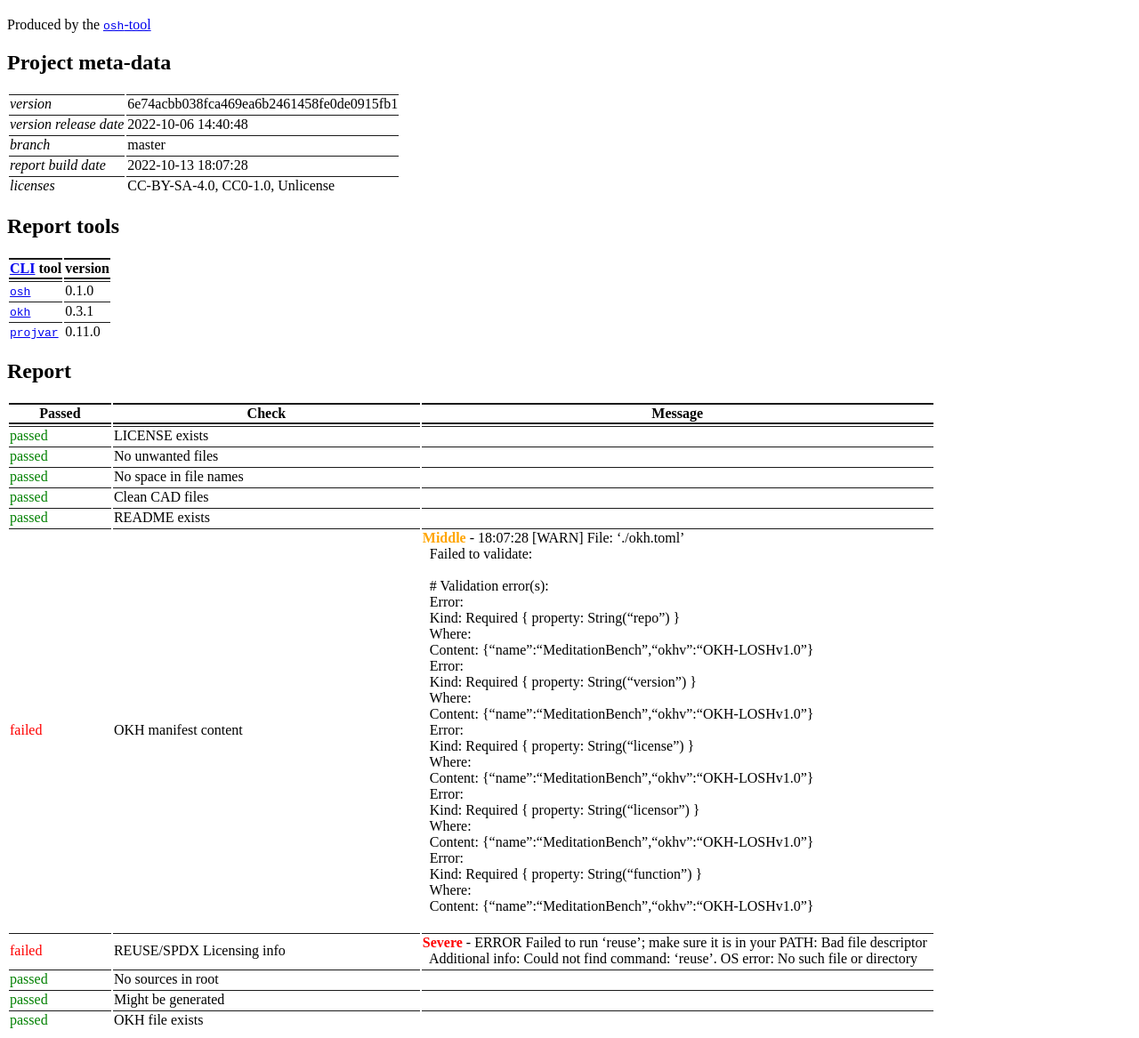
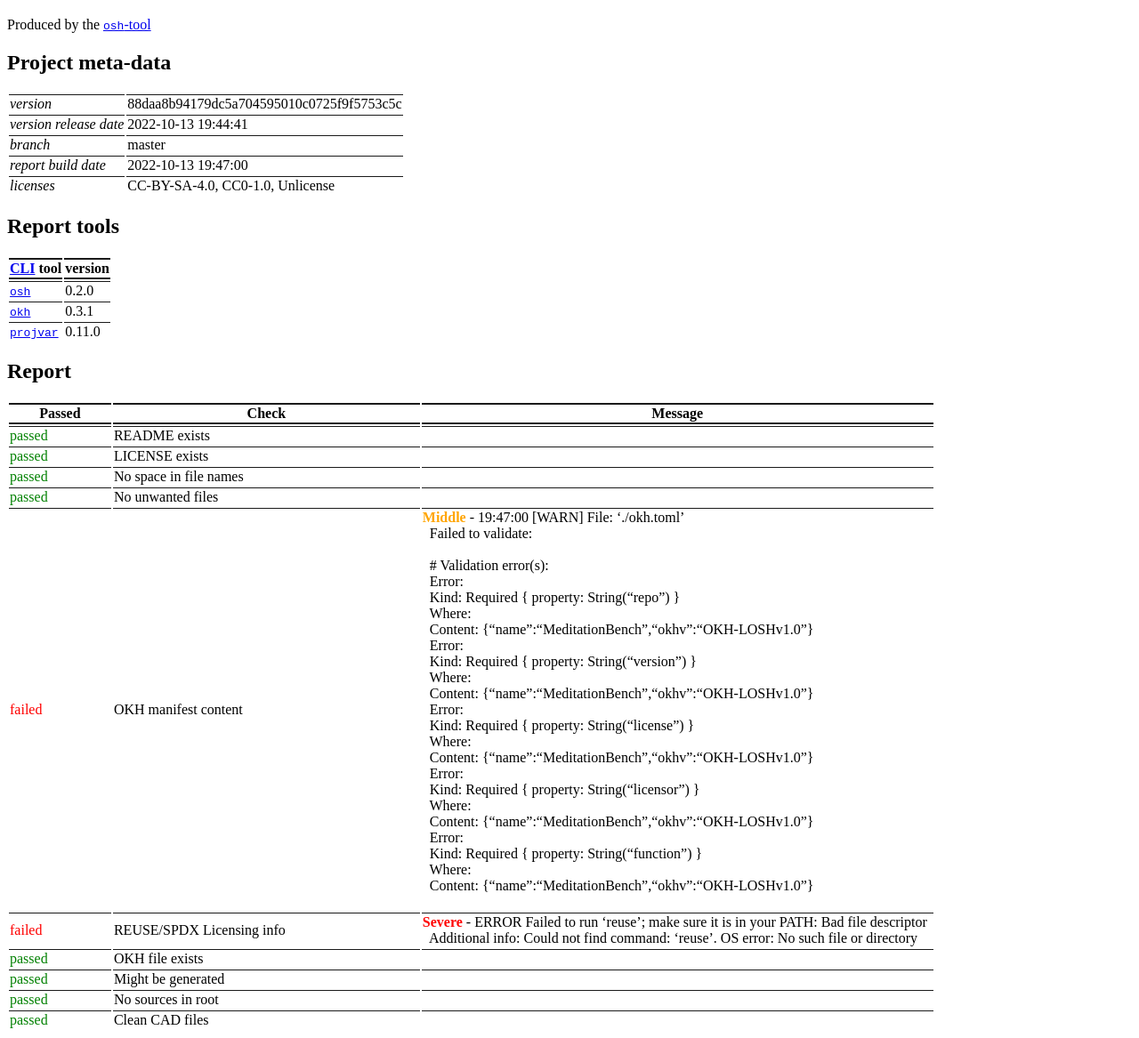
Before and after one commit to hoijui/MeditationBench, a plain HTML site: page osh-report.html in a window 1280 px wide. Shown: the part 61-1228 px from the top of the page at 89% size. Drawn offline with Linux system fonts and the light colour scheme.

Commit message:
deploy: 88daa8b94179dc5a704595010c0725f9f5753c5c

```diff
--- a/osh-report.html
+++ b/osh-report.html
@@ -33,11 +33,11 @@ max-width: 360em;
 <tbody>
 <tr class="odd">
 <td><em>version</em></td>
-<td>6e74acbb038fca469ea6b2461458fe0de0915fb1</td>
+<td>88daa8b94179dc5a704595010c0725f9f5753c5c</td>
 </tr>
 <tr class="even">
 <td><em>version release date</em></td>
-<td>2022-10-06 14:40:48</td>
+<td>2022-10-13 19:44:41</td>
 </tr>
 <tr class="odd">
 <td><em>branch</em></td>
@@ -45,7 +45,7 @@ max-width: 360em;
 </tr>
 <tr class="even">
 <td><em>report build date</em></td>
-<td>2022-10-13 18:07:28</td>
+<td>2022-10-13 19:47:00</td>
 </tr>
 <tr class="odd">
 <td><em>licenses</em></td>
@@ -64,7 +64,7 @@ max-width: 360em;
 <tbody>
 <tr class="odd">
 <td><a href="https://gitlab.com/OSEGermany/osh-tool/"><code>osh</code></a></td>
-<td>0.1.0</td>
+<td>0.2.0</td>
 </tr>
 <tr class="even">
 <td><a href="https://github.com/OPEN-NEXT/LOSH-OKH-tool"><code>okh</code></a></td>
@@ -93,12 +93,12 @@ max-width: 360em;
 <tbody>
 <tr class="odd">
 <td><font color="green">passed</font></td>
-<td>LICENSE exists</td>
+<td>README exists</td>
 <td></td>
 </tr>
 <tr class="even">
 <td><font color="green">passed</font></td>
-<td>No unwanted files</td>
+<td>LICENSE exists</td>
 <td></td>
 </tr>
 <tr class="odd">
@@ -108,37 +108,37 @@ max-width: 360em;
 </tr>
 <tr class="even">
 <td><font color="green">passed</font></td>
-<td>Clean CAD files</td>
+<td>No unwanted files</td>
+<td></td>
+</tr>
+<tr class="odd">
+<td><font color="red">failed</font></td>
+<td>OKH manifest content</td>
+<td><font color="orange"><strong>Middle</strong></font> - 19:47:00 [WARN] File: ‘./okh.toml’ <br>  Failed to validate: <br>  <br>  # Validation error(s): <br>  Error: <br>  Kind: Required { property: String(“repo”) } <br>  Where: <br>  Content: {“name”:“MeditationBench”,“okhv”:“OKH-LOSHv1.0”} <br>  Error: <br>  Kind: Required { property: String(“version”) } <br>  Where: <br>  Content: {“name”:“MeditationBench”,“okhv”:“OKH-LOSHv1.0”} <br>  Error: <br>  Kind: Required { property: String(“license”) } <br>  Where: <br>  Content: {“name”:“MeditationBench”,“okhv”:“OKH-LOSHv1.0”} <br>  Error: <br>  Kind: Required { property: String(“licensor”) } <br>  Where: <br>  Content: {“name”:“MeditationBench”,“okhv”:“OKH-LOSHv1.0”} <br>  Error: <br>  Kind: Required { property: String(“function”) } <br>  Where: <br>  Content: {“name”:“MeditationBench”,“okhv”:“OKH-LOSHv1.0”} <br> </td>
+</tr>
+<tr class="even">
+<td><font color="red">failed</font></td>
+<td>REUSE/SPDX Licensing info</td>
+<td><font color="red"><strong>Severe</strong></font> - ERROR Failed to run ‘reuse’; make sure it is in your PATH: Bad file descriptor <br>  Additional info: Could not find command: ‘reuse’. OS error: No such file or directory</td>
+</tr>
+<tr class="odd">
+<td><font color="green">passed</font></td>
+<td>OKH file exists</td>
+<td></td>
+</tr>
+<tr class="even">
+<td><font color="green">passed</font></td>
+<td>Might be generated</td>
 <td></td>
 </tr>
 <tr class="odd">
 <td><font color="green">passed</font></td>
-<td>README exists</td>
-<td></td>
-</tr>
-<tr class="even">
-<td><font color="red">failed</font></td>
-<td>OKH manifest content</td>
-<td><font color="orange"><strong>Middle</strong></font> - 18:07:28 [WARN] File: ‘./okh.toml’ <br>  Failed to validate: <br>  <br>  # Validation error(s): <br>  Error: <br>  Kind: Required { property: String(“repo”) } <br>  Where: <br>  Content: {“name”:“MeditationBench”,“okhv”:“OKH-LOSHv1.0”} <br>  Error: <br>  Kind: Required { property: String(“version”) } <br>  Where: <br>  Content: {“name”:“MeditationBench”,“okhv”:“OKH-LOSHv1.0”} <br>  Error: <br>  Kind: Required { property: String(“license”) } <br>  Where: <br>  Content: {“name”:“MeditationBench”,“okhv”:“OKH-LOSHv1.0”} <br>  Error: <br>  Kind: Required { property: String(“licensor”) } <br>  Where: <br>  Content: {“name”:“MeditationBench”,“okhv”:“OKH-LOSHv1.0”} <br>  Error: <br>  Kind: Required { property: String(“function”) } <br>  Where: <br>  Content: {“name”:“MeditationBench”,“okhv”:“OKH-LOSHv1.0”} <br> </td>
-</tr>
-<tr class="odd">
-<td><font color="red">failed</font></td>
-<td>REUSE/SPDX Licensing info</td>
-<td><font color="red"><strong>Severe</strong></font> - ERROR Failed to run ‘reuse’; make sure it is in your PATH: Bad file descriptor <br>  Additional info: Could not find command: ‘reuse’. OS error: No such file or directory</td>
-</tr>
-<tr class="even">
-<td><font color="green">passed</font></td>
 <td>No sources in root</td>
-<td></td>
-</tr>
-<tr class="odd">
-<td><font color="green">passed</font></td>
-<td>Might be generated</td>
 <td></td>
 </tr>
 <tr class="even">
 <td><font color="green">passed</font></td>
-<td>OKH file exists</td>
+<td>Clean CAD files</td>
 <td></td>
 </tr>
 </tbody>
```
Also changed, not shown: 2 other files.
